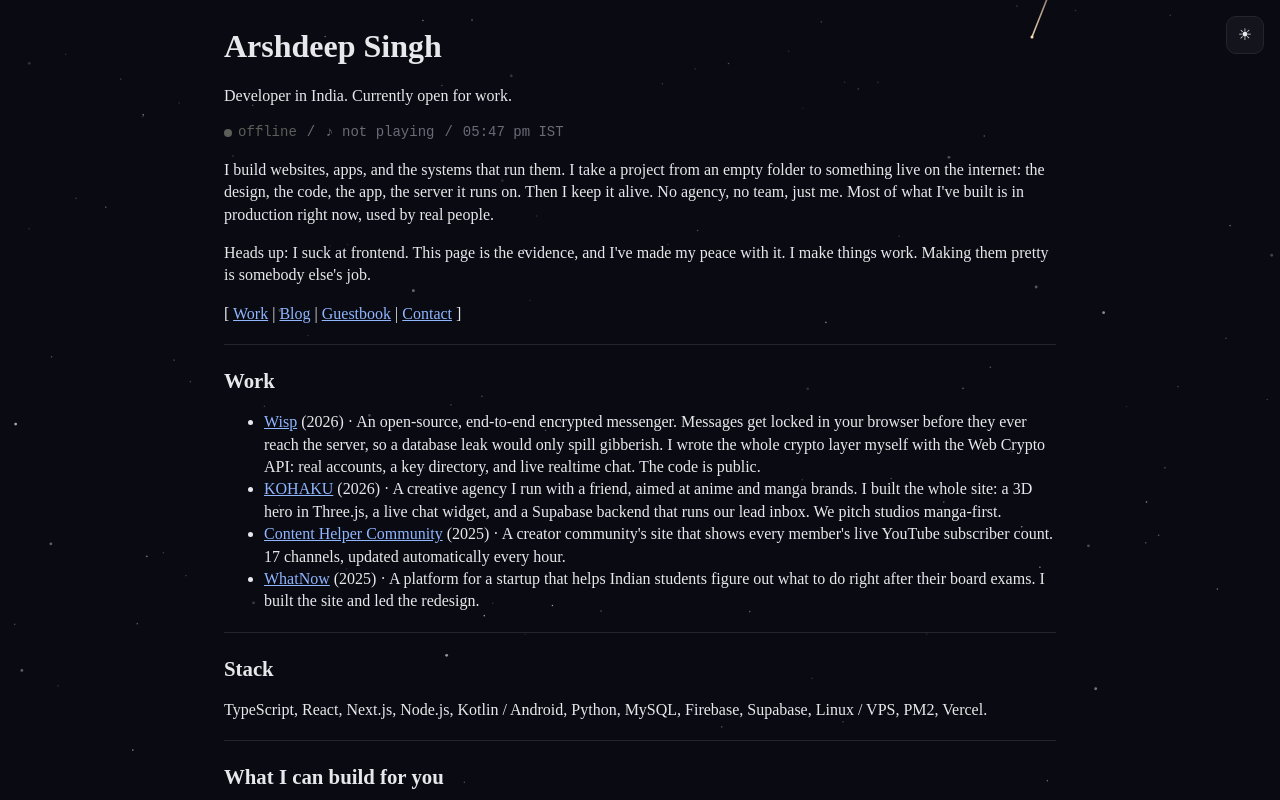
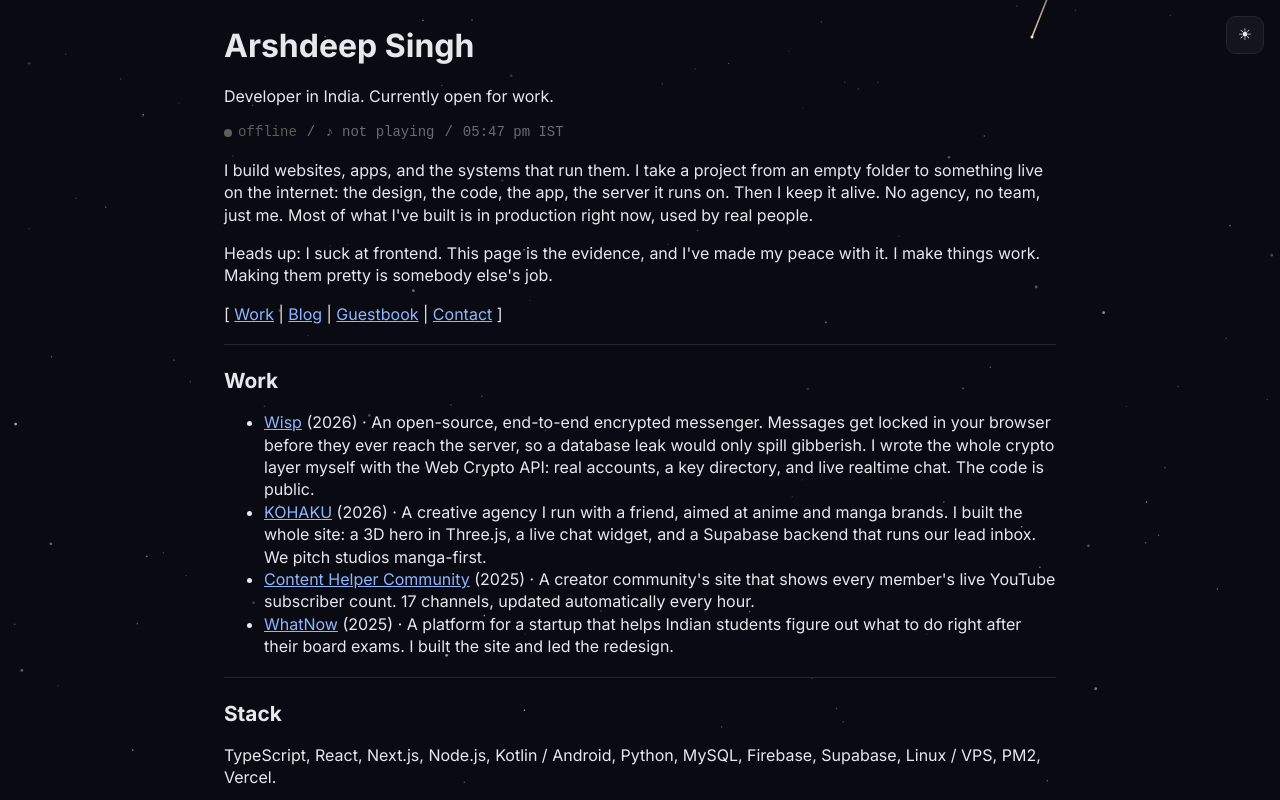
Before and after one commit to arshnah/portfolio-next, a Next.js app: page / in a window 1280 px wide. Shown: the top 800 px of the page. Built offline with nearby package versions, Linux system fonts and the light colour scheme; no server answers; the database is empty.

Commit message:
switch body font to Inter

```diff
--- a/src/app/globals.css
+++ b/src/app/globals.css
@@ -1,3 +1,5 @@
+@import url('https://fonts.googleapis.com/css2?family=Inter:wght@400;500;600;700&display=swap');
+
 :root {
   --bg:#0a0a12; --card:#14141d; --ink:#e8e8ec; --muted:#9a9aa8; --faint:#6b6b78;
   --link:#8fb6ff; --visited:#c3a9ff; --line:#25252f; --field:#12121a; --field-bd:#2c2c39;
@@ -11,7 +13,7 @@
 body {
   background: transparent;
   color: var(--ink);
-  font-family: "Times New Roman", Times, serif;
+  font-family: 'Inter', -apple-system, BlinkMacSystemFont, "Segoe UI", Roboto, sans-serif;
   font-size: 16px;
   line-height: 1.4;
   margin: 24px auto;
```
